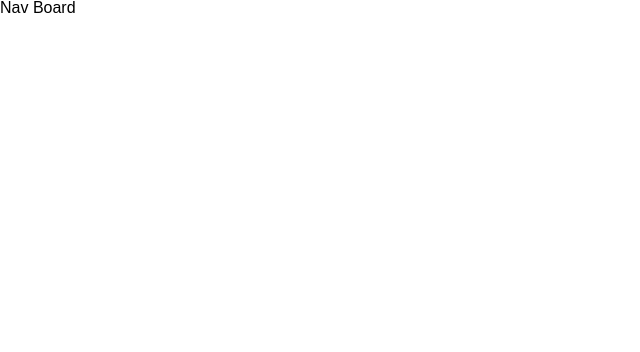
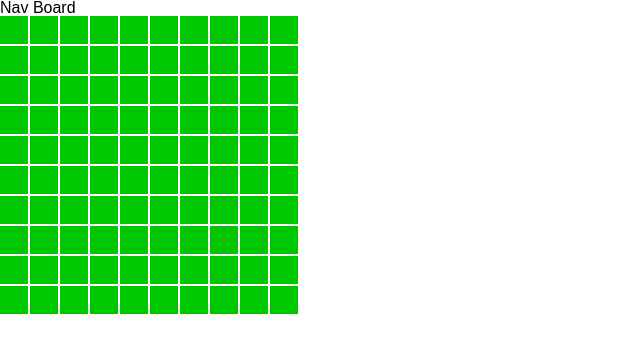
Before and after one commit to marshallworks/code-challenge, a plain HTML site: page index.html in a window 1280 px wide. Shown: the whole page, without its empty margins (0-640 px from the left). Drawn offline with Linux system fonts and the light colour scheme.

Commit message:
draw basic board

```diff
--- a/index.html
+++ b/index.html
@@ -10,6 +10,7 @@
 <body>
 	<div class="container">
 		<h1>Nav Board</h1>
+		<canvas id="board" width="300" height="300"></canvas>
 	</div>
 </body>
 </html>
--- a/logic/main.js
+++ b/logic/main.js
@@ -6,7 +6,7 @@
 	var UT = window.UT || {};
 
 	// SCOPE:
-	var init, generateBoard;
+	var init, generateBoard, drawBoard;
 	// Base Board Settings
 	var boardTileWidth = 10;
 	var boardTileHeight = 10;
@@ -41,11 +41,39 @@
 		return board;
 	};
 
+	drawBoard = function (board) {
+		var _i, _j, height, width;
+		if (board == null) {
+			board = generateBoard();
+		}
+		var tilePxWidth = 28;
+		var tilePxHeight = 28;
+		var canvas = UT.qs('#board');
+		if (canvas.getContext) {
+			var ctx = canvas.getContext('2d');
+			ctx.fillStyle = 'rgb(0, 200, 0)';
+			// Row loop
+			for(_i = 0, height = board.length; _i < height; _i++) {
+				// Tile loop
+				for(_j = 0, width = board[_i].length; _j < width; _j++) {
+					// Draw tile
+					ctx.fillRect(
+						_j * (tilePxWidth + 2),
+						_i * (tilePxHeight + 2),
+						tilePxWidth,
+						tilePxHeight);
+				}
+			}
+		} else {
+			console.log('Canvas context not supported.');
+		}
+		return board;
+	};
+
 	// Initializer
 	init = function () {
 		console.log('Page Load');
-		var board = generateBoard();
-		console.log(board);
+		drawBoard();
 		return true;
 	};
 
```
